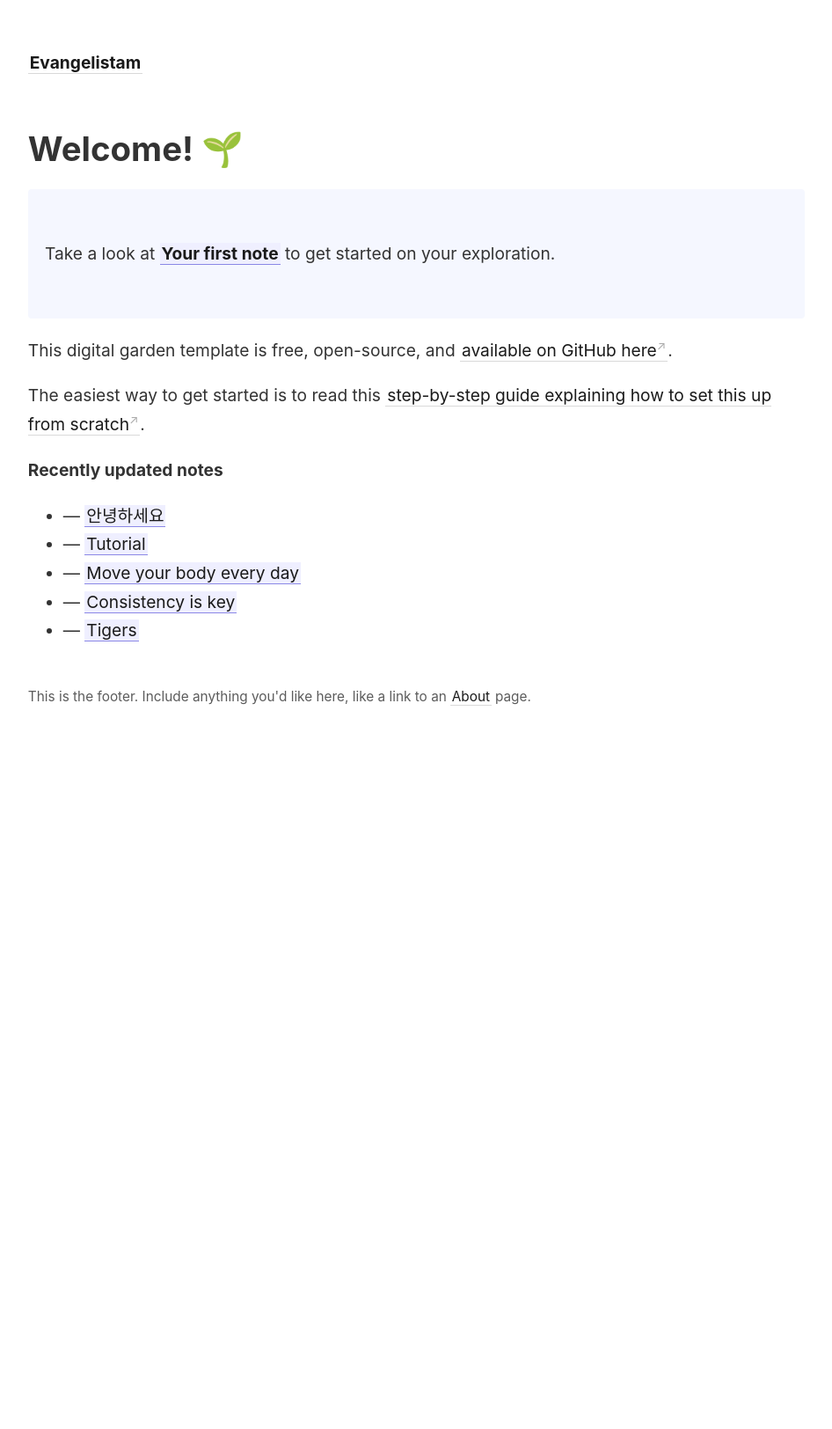
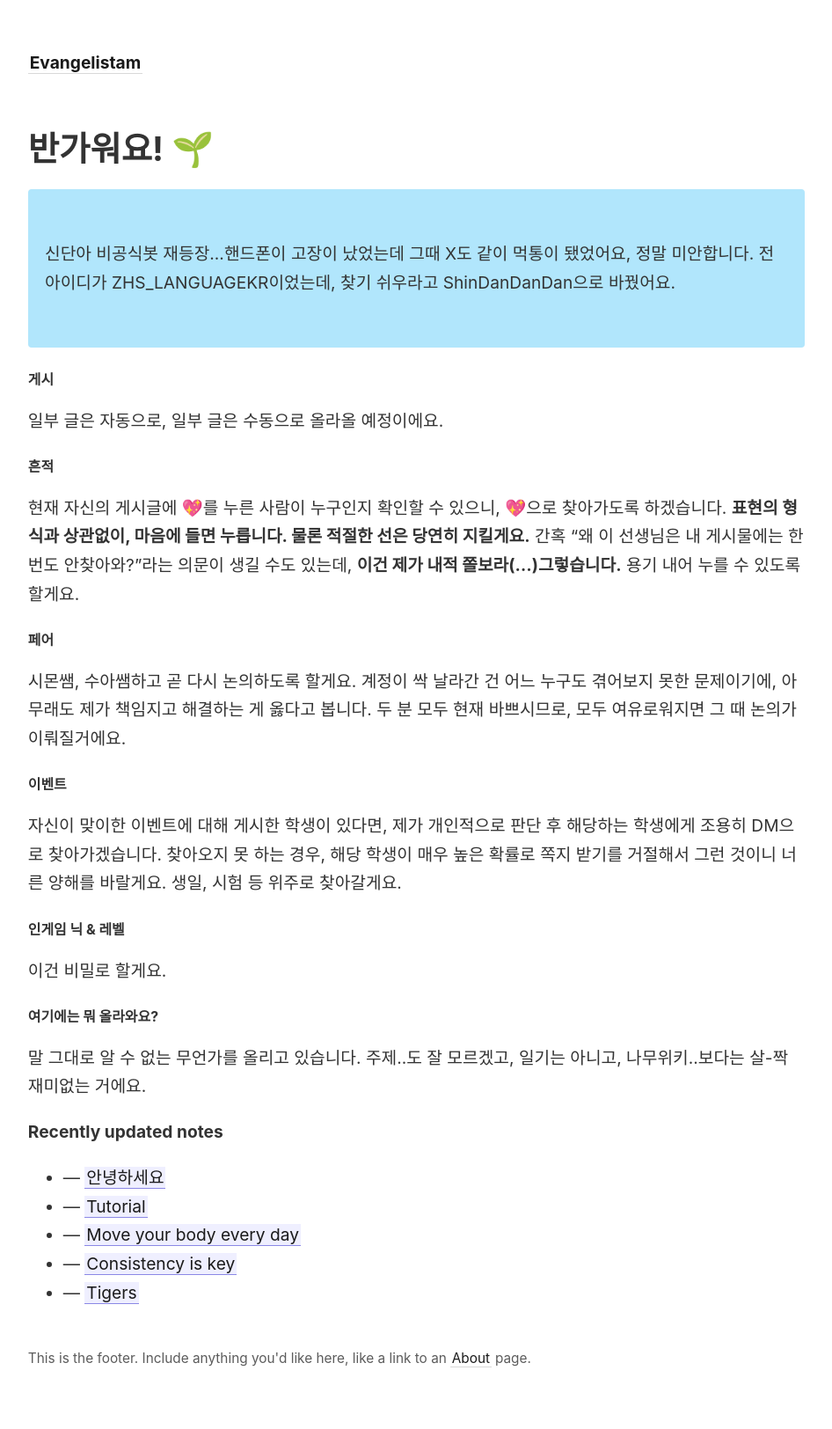
Before and after one commit to vuoto1/vuoto1.github.io, a Jekyll site: the page built from _pages/index.md, in a window 1280 px wide. Shown: the whole page at 88% size, without its empty margins (45-991 px from the left). Built offline with Jekyll 4.4.1, drawn with Linux system fonts in a browser that asks for light colours; before the commit the page ends 900 px from its top, so only the background shows below that.

Commit message:
Update index.md

```diff
--- a/_pages/index.md
+++ b/_pages/index.md
@@ -5,15 +5,29 @@ id: home
 permalink: /
 ---
 
-# Welcome! 🌱
+# 반가워요! 🌱
 
-<p style="padding: 3em 1em; background: #f5f7ff; border-radius: 4px;">
-  Take a look at <span style="font-weight: bold">[[Your first note]]</span> to get started on your exploration.
+<p style="padding: 3em 1em; background: #b1e6fc; border-radius: 4px;">
+  신단아 비공식봇 재등장...핸드폰이 고장이 났었는데 그때 X도 같이 먹통이 됐었어요, 정말 미안합니다. 전 아이디가 ZHS_LANGUAGEKR이었는데, 찾기 쉬우라고 ShinDanDanDan으로 바꿨어요.
 </p>
 
-This digital garden template is free, open-source, and [available on GitHub here](https://github.com/maximevaillancourt/digital-garden-jekyll-template).
+##### 게시
+일부 글은 자동으로, 일부 글은 수동으로 올라올 예정이에요.
 
-The easiest way to get started is to read this [step-by-step guide explaining how to set this up from scratch](https://maximevaillancourt.com/blog/setting-up-your-own-digital-garden-with-jekyll).
+##### 흔적
+현재 자신의 게시글에 💖를 누른 사람이 누구인지 확인할 수 있으니, 💖으로 찾아가도록 하겠습니다. **표현의 형식과 상관없이, 마음에 들면 누릅니다. 물론 적절한 선은 당연히 지킬게요.** 간혹 "왜 이 선생님은 내 게시물에는 한 번도 안찾아와?"라는 의문이 생길 수도 있는데, **이건 제가 내적 쫄보라(...)그렇습니다.** 용기 내어 누를 수 있도록 할게요.
+
+##### 페어
+시몬쌤, 수아쌤하고 곧 다시 논의하도록 할게요. 계정이 싹 날라간 건 어느 누구도 겪어보지 못한 문제이기에, 아무래도 제가 책임지고 해결하는 게 옳다고 봅니다. 두 분 모두 현재 바쁘시므로, 모두 여유로워지면 그 때 논의가 이뤄질거에요.
+
+##### 이벤트
+자신이 맞이한 이벤트에 대해 게시한 학생이 있다면, 제가 개인적으로 판단 후 해당하는 학생에게 조용히 DM으로 찾아가겠습니다. 찾아오지 못 하는 경우, 해당 학생이 매우 높은 확률로 쪽지 받기를 거절해서 그런 것이니 너른 양해를 바랄게요. 생일, 시험 등 위주로 찾아갈게요.
+
+##### 인게임 닉 & 레벨
+이건 비밀로 할게요.
+
+##### 여기에는 뭐 올라와요?
+말 그대로 알 수 없는 무언가를 올리고 있습니다. 주제..도 잘 모르겠고, 일기는 아니고, 나무위키..보다는 살-짝 재미없는 거에요.
 
 <strong>Recently updated notes</strong>
 
```
